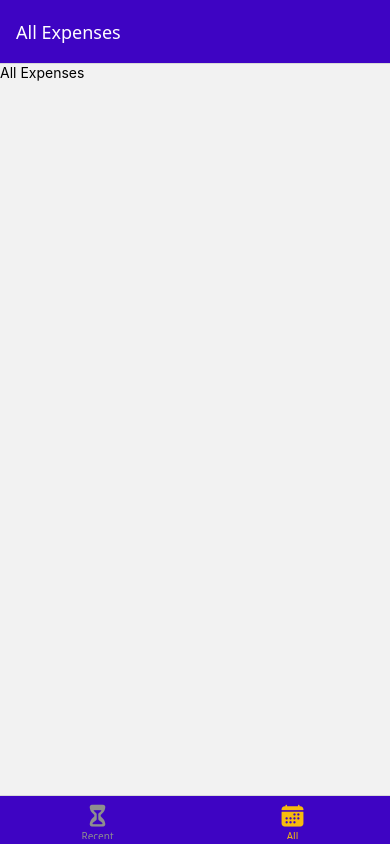
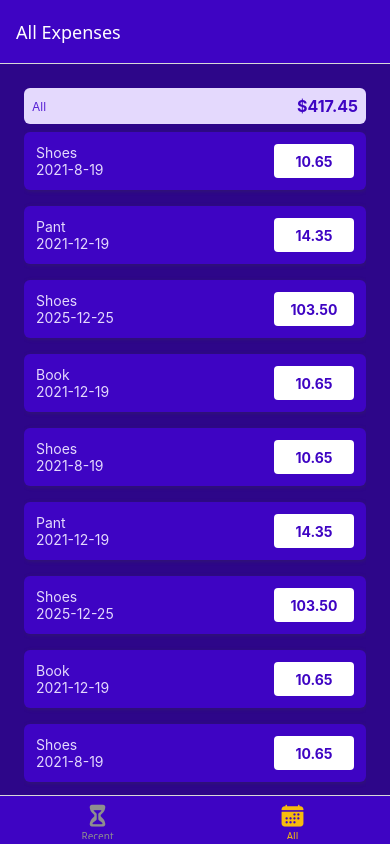
Before and after one commit to Rutwik1801/budget-tracker, a React Native app: screen /AllExpenses in a window 390 px wide. Built offline with nearby package versions, Linux system fonts and the light colour scheme.

Commit message:
added basic all expense and add expense screen

```diff
--- /dev/null
+++ b/components/ExpensesOutput/ExpenseItem.tsx
@@ -0,0 +1,53 @@
+import { Pressable, StyleSheet, Text, View } from "react-native"
+import { GlobalStyles } from "../../constants/styles"
+import { getFormattedDate } from "../../utils/date"
+
+export const ExpenseItem = ({description, amount, date}) => {
+  return <Pressable>
+    <View style={styles.expenseItem}>
+      <View>
+      <Text style={styles.textBase} >{description}</Text>
+      <Text style={styles.textBase}>{getFormattedDate(date)}</Text>
+      </View>
+      <View style={styles.amountContainer}>
+      <Text style={styles.amount} >{amount.toFixed(2)}</Text>
+      </View>
+    </View>
+  </Pressable>
+
+}
+
+const styles = StyleSheet.create({
+  expenseItem: {
+    padding: 12,
+    marginVertical: 8,
+    backgroundColor: GlobalStyles.colors.primary500,
+    flexDirection: "row",
+    justifyContent: "space-between",
+    borderRadius: 6,
+    elevation: 3,
+    shadowColor: GlobalStyles.colors.gray500,
+    shadowRadius: 4,
+    shadowOffset: {width: 1, height: 1},
+    shadowOpacity: 0.4
+  },
+  textBase: {
+    color: GlobalStyles.colors.primary50,
+  },
+  description: {
+    fontSize: 16,
+    marginBottom: 4,
+    fontWeight: 'bold'
+  },
+  amountContainer: {
+    paddingHorizontal: 12,
+    paddingVertical: 4,
+    backgroundColor: "white",
+    justifyContent: "center",
+    alignItems: "center",
+    borderRadius: 4,
+    minWidth: 80
+  },
+  amount: {
+    color:GlobalStyles.colors.primary500, fontWeight: "bold"}
+})
--- /dev/null
+++ b/components/ExpensesOutput/ExpensesList.tsx
@@ -0,0 +1,12 @@
+import { FlatList, Text, View } from "react-native"
+import { ExpenseItem } from "./ExpenseItem"
+
+const renderExpenseItem = (itemData) => {
+  return <ExpenseItem {...itemData.item} />
+}
+
+export const ExpensesList = ({expenses}) => {
+  return <View>
+    <FlatList data={expenses} renderItem={renderExpenseItem} keyExtractor={(item) => item.id} />
+  </View>
+}
--- /dev/null
+++ b/components/ExpensesOutput/ExpensesOutput.tsx
@@ -0,0 +1,83 @@
+import {  StyleSheet, View } from "react-native"
+import { ExpensesSummary } from "./ExpensesSummary"
+import { ExpensesList } from "./ExpensesList"
+import { GlobalStyles } from "../../constants/styles"
+
+const dummyExpenses = [
+  {id: 'e1',
+    description: "Shoes",
+    amount: 10.65,
+    date: new Date('2021-08-19')
+  },
+  {id: 'e2',
+    description: "Pant",
+    amount: 14.35,
+    date: new Date('2021-12-19')
+  },
+  {id: 'e3',
+    description: "Shoes",
+    amount: 103.50,
+    date: new Date('2025-12-25')
+  },
+  {id: 'e4',
+    description: "Book",
+    amount: 10.65,
+    date: new Date('2021-12-19')
+  },
+  {id: 'e11',
+    description: "Shoes",
+    amount: 10.65,
+    date: new Date('2021-08-19')
+  },
+  {id: 'e21',
+    description: "Pant",
+    amount: 14.35,
+    date: new Date('2021-12-19')
+  },
+  {id: 'e31',
+    description: "Shoes",
+    amount: 103.50,
+    date: new Date('2025-12-25')
+  },
+  {id: 'e41',
+    description: "Book",
+    amount: 10.65,
+    date: new Date('2021-12-19')
+  },
+  {id: 'e11',
+    description: "Shoes",
+    amount: 10.65,
+    date: new Date('2021-08-19')
+  },
+  {id: 'e12',
+    description: "Pant",
+    amount: 14.35,
+    date: new Date('2021-12-19')
+  },
+  {id: 'e13',
+    description: "Shoes",
+    amount: 103.50,
+    date: new Date('2025-12-25')
+  },
+  {id: 'e14',
+    description: "Book",
+    amount: 10.65,
+    date: new Date('2021-12-19')
+  }
+]
+
+export const ExpensesOutput = ({expenses = dummyExpenses, expensesPeriod}) => {
+  return <View style={styles.container}>
+    <ExpensesSummary expenses={expenses} periodName={expensesPeriod} />
+    <ExpensesList expenses={expenses} />
+  </View>
+}
+
+const styles=StyleSheet.create({
+  container: {
+    flex: 1,
+    padding: 24,
+    backgroundColor: GlobalStyles.colors.primary700,
+    // flex: 1
+  }
+})
--- /dev/null
+++ b/components/ExpensesOutput/ExpensesSummary.tsx
@@ -0,0 +1,30 @@
+import { StyleSheet, Text, View } from "react-native"
+import { GlobalStyles } from "../../constants/styles"
+
+export const ExpensesSummary = ({periodName, expenses}) => {
+  const expensesSum = expenses.reduce((sum, expense) => sum+=expense.amount, 0)
+  return <View style={styles.container}>
+        <Text style={styles.period} >{periodName}</Text>
+        <Text style={styles.sum} >${expensesSum.toFixed(2)}</Text>
+  </View>
+}
+
+const styles = StyleSheet.create({
+  container: {
+    padding: 8,
+    backgroundColor: GlobalStyles.colors.primary50,
+    borderRadius: 6,
+    flexDirection: "row",
+    justifyContent: "space-between",
+    alignItems: "center",
+  },
+  period: {
+    fontSize:12,
+    color: GlobalStyles.colors.primary400,
+  },
+  sum: {
+    fontSize: 16,
+    fontWeight: "bold",
+    color: GlobalStyles.colors.primary500
+  }
+})
--- a/screens/AllExpenses.tsx
+++ b/screens/AllExpenses.tsx
@@ -1,5 +1,6 @@
 import { Text, View } from "react-native"
+import { ExpensesOutput } from "../components/ExpensesOutput/ExpensesOutput"
 
 export const AllExpenses = () => {
-  return <View> <Text>All Expenses</Text></View>
+  return <View style={{flex: 1}}><ExpensesOutput expensesPeriod={"All"} /></View>
 }
--- a/screens/RecentExpenses.tsx
+++ b/screens/RecentExpenses.tsx
@@ -1,7 +1,9 @@
 import { Text, View } from "react-native"
+import { ExpensesList } from "../components/ExpensesOutput/ExpensesList"
+import { ExpensesOutput } from "../components/ExpensesOutput/ExpensesOutput"
 
 export const RecentExpenses = () => {
-  return <View>
-    <Text>Recent Expenses</Text>
+  return <View style={{flex: 1}}>
+    <ExpensesOutput expensesPeriod="Last 7 days" />
     </View>
 }
--- /dev/null
+++ b/utils/date.tsx
@@ -0,0 +1,3 @@
+export const  getFormattedDate = (date) => {
+  return `${date.getFullYear()}-${date.getMonth() + 1}-${date.getDate()}`
+}
```
Also changed, not shown: constants/styles.tsx (renamed from constants/styles.js).
